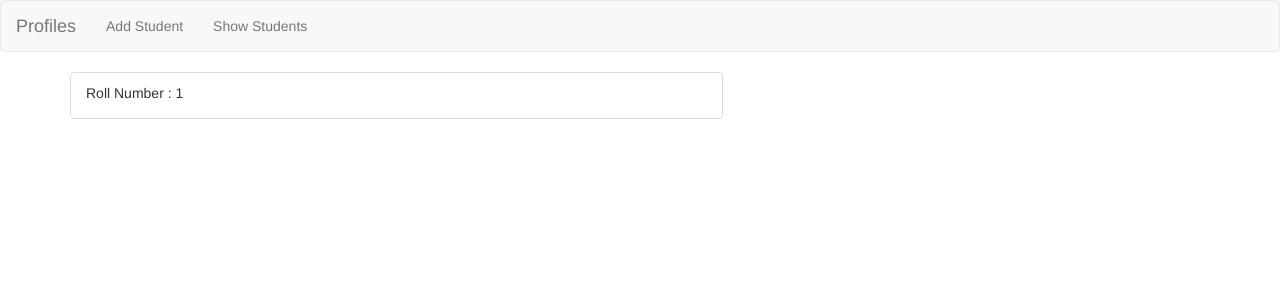
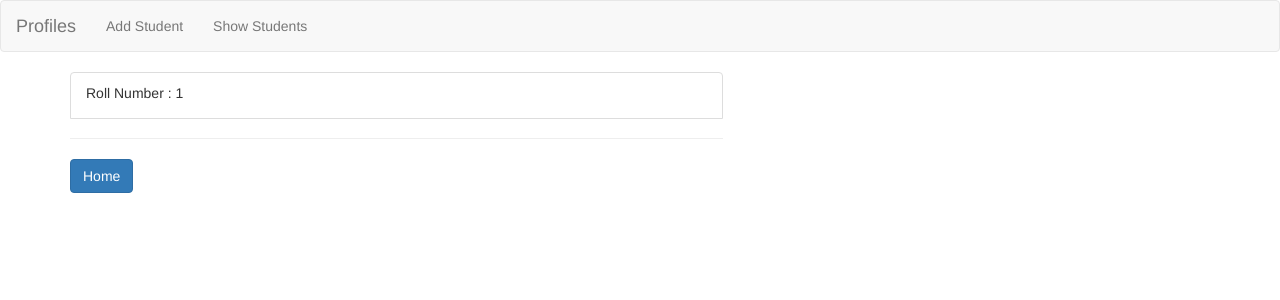
Before and after one commit to Abhinav7076/angular, an Angular app: page /output in a window 1280 px wide. Shown: the top 300 px of the page. Built offline with nearby package versions, Linux system fonts and the light colour scheme.

Commit message:
implementing routing in buttons

```diff
--- a/src/app/header/header.component.html
+++ b/src/app/header/header.component.html
@@ -5,8 +5,8 @@
         </div>
         <div class="collapse navbar-collapse">
             <ul class="nav navbar-nav">
-                <li><a routerLink="/input" (click)="select('add')">Add Student</a></li>
-                <li><a [routerLink]="['/output']" (click)="select('show')">Show Students</a></li>
+                <li><a routerLink="/input" >Add Student</a></li>
+                <li><a [routerLink]="['/output']" >Show Students</a></li>
             </ul>
         </div>
     </div>
--- a/src/app/home/student-profile/student-profile.component.html
+++ b/src/app/home/student-profile/student-profile.component.html
@@ -1,9 +1,11 @@
 <div class="row">
     <div class="col-xs-12">
-        <a href="#" class="list-group-item clearfix" (click)="sendData(profile)">
+        <a href="#" class="list-group-item clearfix">
             <div class="pull-left">
                 <p class="list-group-item-heading">Roll Number : {{profile.rollno}}</p>
             </div>
         </a>
+        <hr>
+        <button class="btn btn-primary" (click)="navigate()">Home</button>
     </div>
 </div>
--- a/src/app/home/student-profile/student-profile.component.ts
+++ b/src/app/home/student-profile/student-profile.component.ts
@@ -1,6 +1,6 @@
 import { Component, EventEmitter, Input, OnInit, Output } from '@angular/core';
 import { profile } from '../profile.model';
-
+import { Router } from '@angular/router';
 @Component({
   selector: 'app-student-profile',
   templateUrl: './student-profile.component.html',
@@ -13,13 +13,13 @@ export class StudentProfileComponent implements OnInit {
 
   profile: {name: string, rollno: string, department: string} = {name: 'Hero', rollno: '1', department: 'Finance'}
 
-  constructor() { }
+  constructor(private router: Router) { }
 
   ngOnInit(): void {
   }
 
-  sendData(profile: profile){
-    this.student_data.emit(profile)
+  navigate(){
+    this.router.navigate(['/'])
   }
 
 }
```
